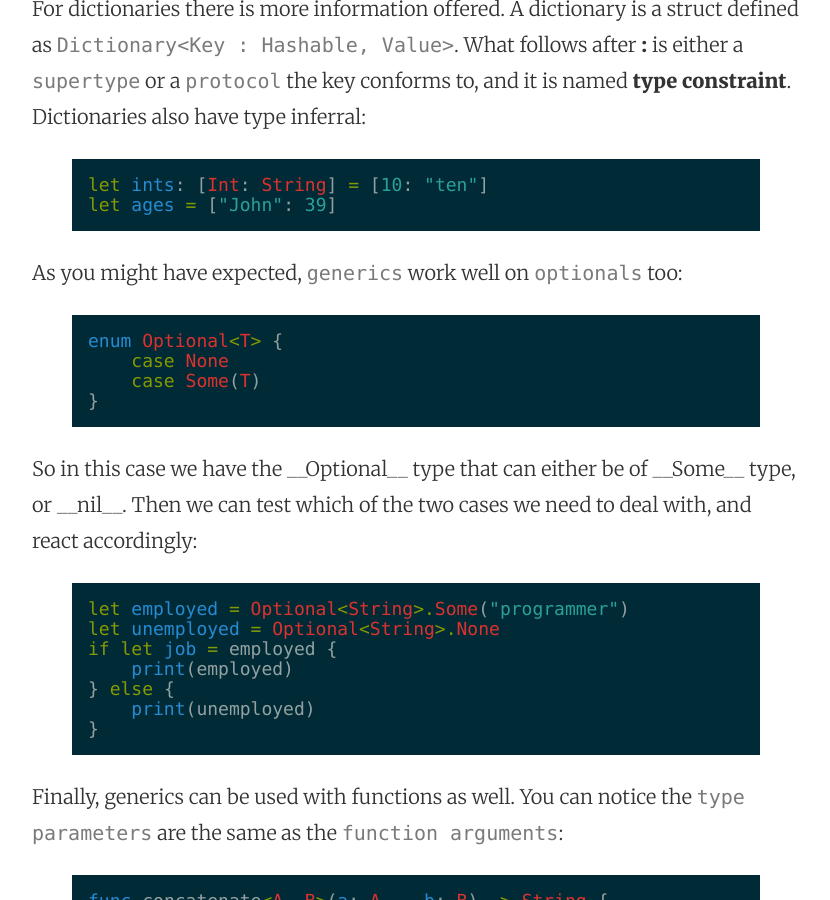
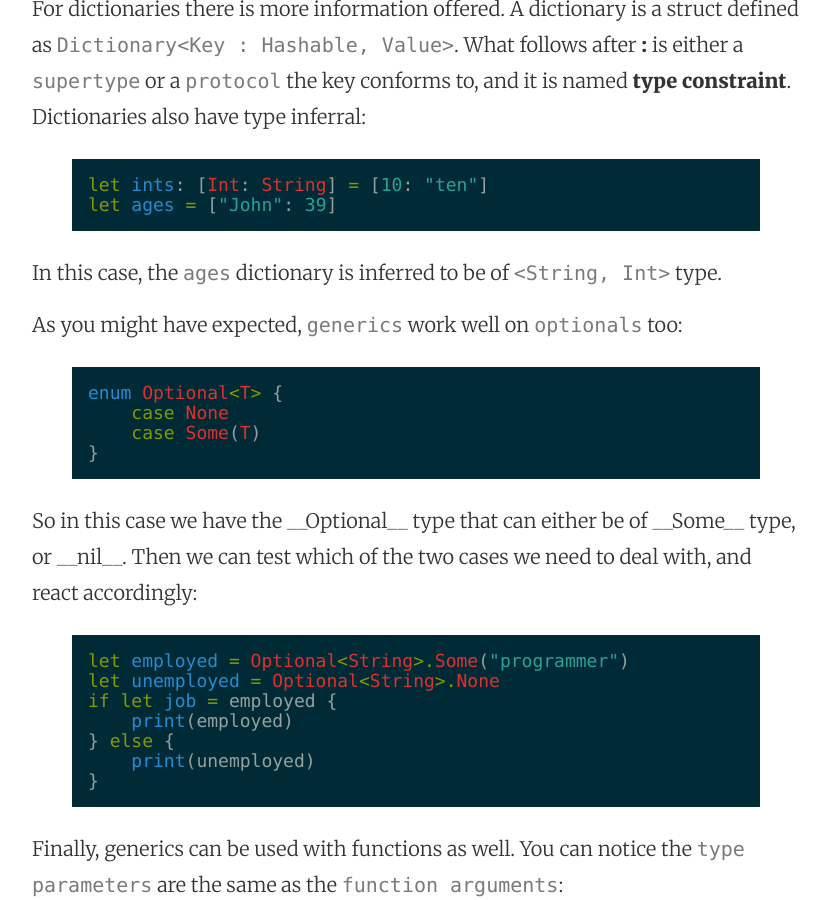
Before and after one commit to mhorga/mhorga.github.io, a Jekyll site: the page built from _posts/2015-12-28-generics-in-swift.markdown, in a window 1280 px wide and 900 px high, scrolled down 1808 px. Shown: the whole window, without its empty margins (224-1054 px from the left). Built offline with Jekyll 4.4.1, drawn with Linux system fonts in a browser that asks for light colours.

Commit message:
Post update: Generics in Swift

```diff
--- a/_posts/2015-12-28-generics-in-swift.markdown
+++ b/_posts/2015-12-28-generics-in-swift.markdown
@@ -64,6 +64,8 @@ let ints: [Int: String] = [10: "ten"]
 let ages = ["John": 39]
 {% endhighlight %}
 
+In this case, the `ages` dictionary is inferred to be of `<String, Int>` type.
+
 As you might have expected, `generics` work well on `optionals` too:
 
 {% highlight swift %}
```
